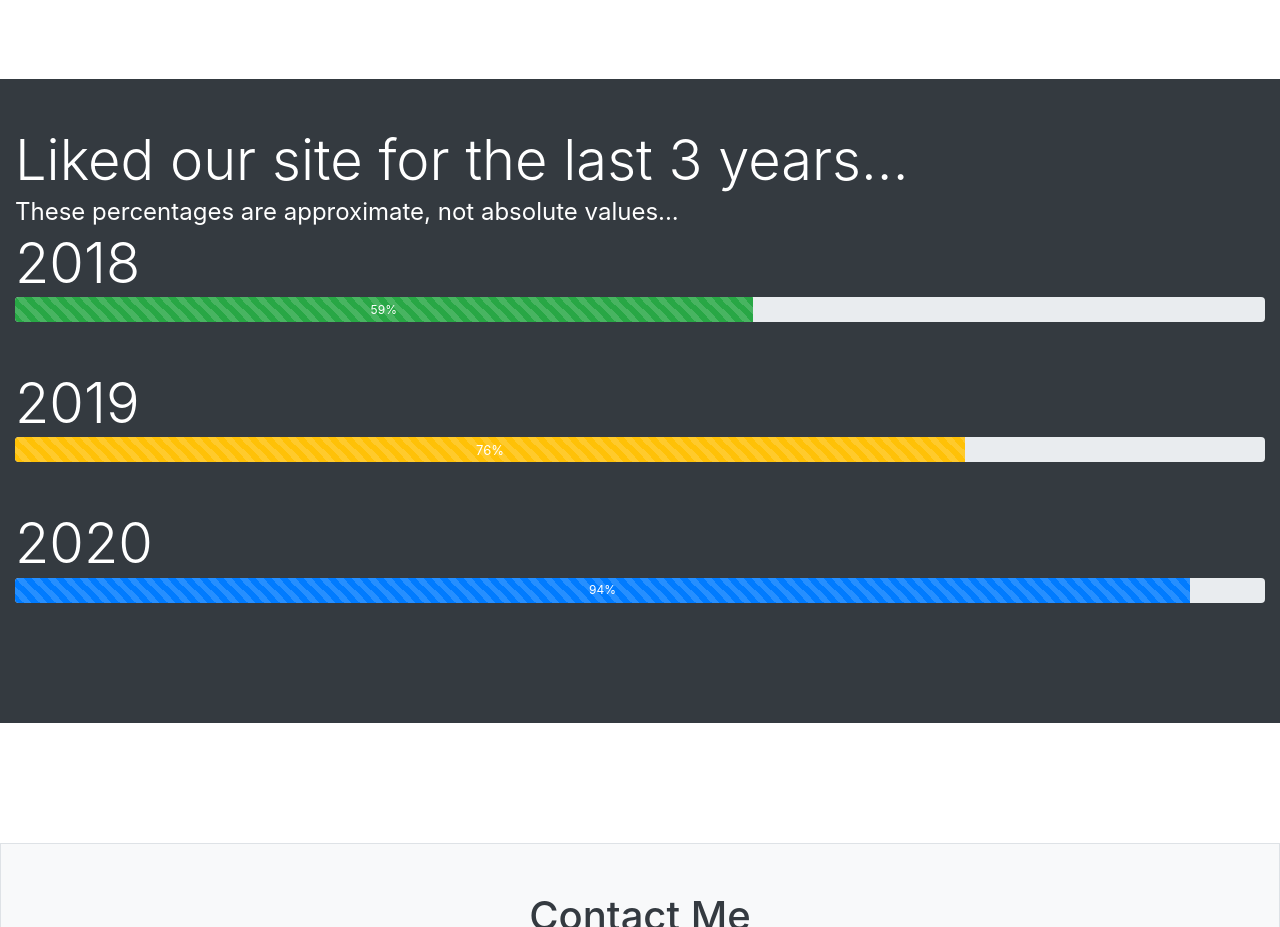
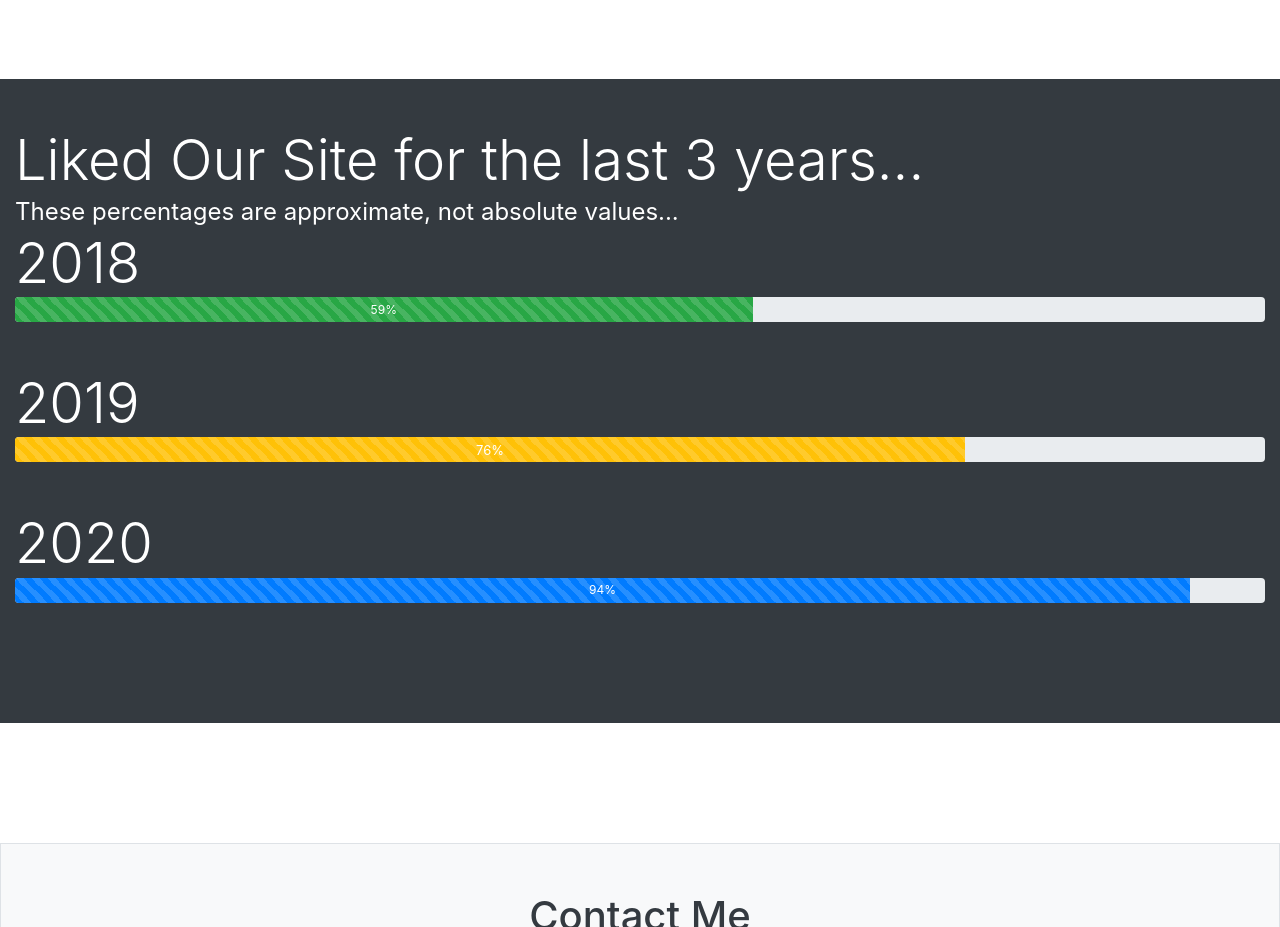
Before and after one commit to BahaaHayajneh2017/PlayWithMathByBahaaHayajneh1999, a plain HTML site: page index.html in a window 1280 px wide. Shown: the part 1880-2807 px from the top of the page. Drawn offline with nearby package versions, Linux system fonts and the light colour scheme.

Commit message:
Update index.html

```diff
--- a/index.html
+++ b/index.html
@@ -174,7 +174,7 @@ color:black;
     <br><br>
 
 
-    <div class="display-4">Liked our site for the last 3 years...</div>
+    <div class="display-4">Liked Our Site for the last 3 years...</div>
     <div style="font-size: x-large;">These percentages are approximate, not absolute values...</div>
     <div class="display-4 text-white">2018</div>
     <div style="height: 25px;" class="progress">
```
